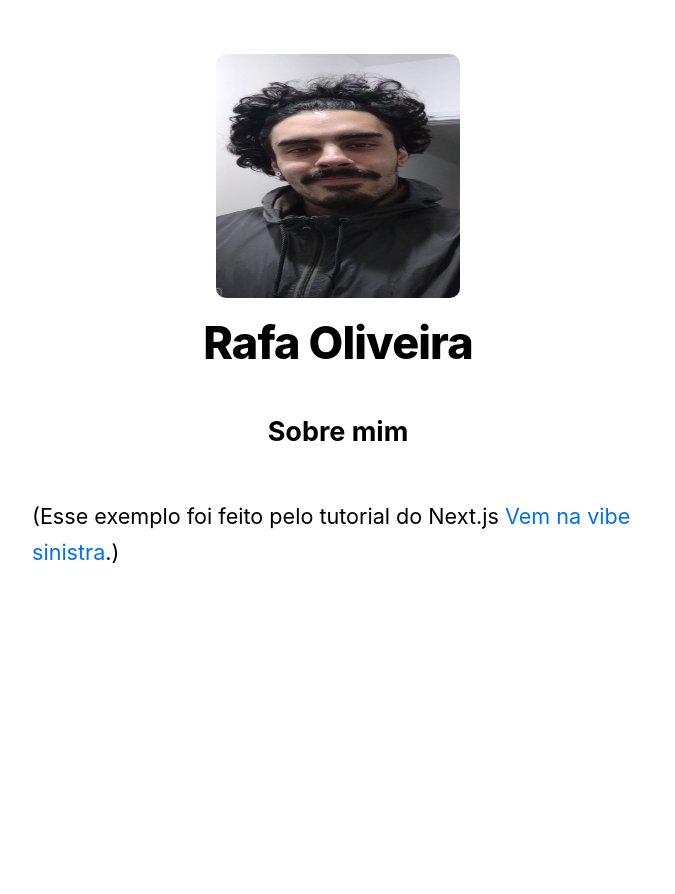
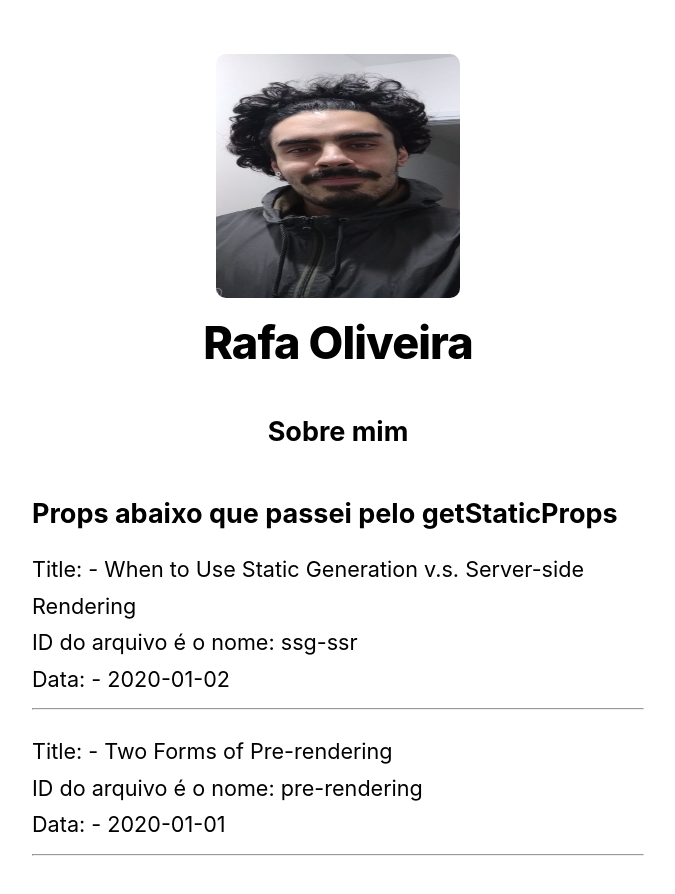
Before and after one commit to rafaooliveira/nextjs, a Next.js app: page / in a window 1280 px wide. Shown: the top 894 px of the page, without its empty margins (302-977 px from the left). Before the commit the page ends 800 px from the top, so only its background shows below. Built offline with nearby package versions, Linux system fonts and the light colour scheme.

Commit message:
getStaticProps conceito entendido e aplicado

```diff
--- a/package.json
+++ b/package.json
@@ -8,6 +8,7 @@
     "start": "next start"
   },
   "dependencies": {
+    "gray-matter": "^4.0.2",
     "next": "^10.0.0",
     "react": "17.0.1",
     "react-dom": "17.0.1",
--- a/pages/index.js
+++ b/pages/index.js
@@ -1,19 +1,41 @@
 import Head from 'next/head'
 import Layout, { siteTitle } from '../components/layout'
 import utilStyles from '../styles/utils.module.css'
+import { getSortedPostsData } from './lib/posts'
 
-export default function Home() {
+//  2 OBJ allPostsData COMO PARAMETRO DA FUNCAO
+export default function Home ({ allPostsData }) {
   return (
     <Layout home>
       <Head>
         <title>{siteTitle}</title>
       </Head>
-      <section className={utilStyles.headingMd}>
-        <p>
-          (Esse exemplo foi feito pelo tutorial do Next.js{' '}
-          <a href="https://nextjs.org/learn">Vem na vibe sinistra</a>.)
-        </p>
+      <section className={`${utilStyles.headingMd} ${utilStyles.padding1px}`}>
+        <h2 className={utilStyles.headingLg}>Props abaixo que passei pelo getStaticProps</h2>
+        <ul className={utilStyles.list}>
+          {/* allPostsData.map PRA RENDERIZAR CADA ITEM DO OBJ */}
+          { allPostsData.map(({ id, date, title }) => (
+            <li className={utilStyles.listItem} key={id}>
+              Title: - {title}
+              <br />
+              ID do arquivo é o nome: {id}
+              <br />
+              Data: - {date}
+              <hr/>
+            </li>
+            ))
+          }
+        </ul>
       </section>
     </Layout>
   )
 }
+//  1 USANDO getStaticProps() PARA RETORNAR OS PROPS INSTANCIADOS NO CONST allPostsData QUE RECEBE VALOR DA FUNÇÃO QUE RETORNA O METADATA COMO OBJ
+export async function getStaticProps() {
+  const allPostsData = getSortedPostsData()
+  return {
+    props: {
+      allPostsData
+    }
+  }
+}
--- /dev/null
+++ b/pages/lib/posts.js
@@ -0,0 +1,35 @@
+import fs from 'fs'
+import path from 'path'
+import matter from 'gray-matter'
+
+const postsDirectory = path.join(process.cwd(), 'posts')
+
+export function getSortedPostsData() {
+  // Get file names under /posts
+  const fileNames = fs.readdirSync(postsDirectory)
+  const allPostsData = fileNames.map(fileName => {
+    // Remove ".md" from file name to get id
+    const id = fileName.replace(/\.md$/, '')
+
+    // Read markdown file as string
+    const fullPath = path.join(postsDirectory, fileName)
+    const fileContents = fs.readFileSync(fullPath, 'utf8')
+
+    // Use gray-matter to parse the post metadata section
+    const matterResult = matter(fileContents)
+
+    // Combine the data with the id
+    return {
+      id,
+      ...matterResult.data
+    }
+  })
+  // Sort posts by date
+  return allPostsData.sort((a, b) => {
+    if (a.date < b.date) {
+      return 1
+    } else {
+      return -1
+    }
+  })
+}
--- /dev/null
+++ b/posts/pre-rendering.md
@@ -0,0 +1,11 @@
+---
+title: 'Two Forms of Pre-rendering'
+date: '2020-01-01'
+---
+
+Next.js has two forms of pre-rendering: **Static Generation** and **Server-side Rendering**. The difference is in **when** it generates the HTML for a page.
+
+- **Static Generation** is the pre-rendering method that generates the HTML at **build time**. The pre-rendered HTML is then _reused_ on each request.
+- **Server-side Rendering** is the pre-rendering method that generates the HTML on **each request**.
+
+Importantly, Next.js lets you **choose** which pre-rendering form to use for each page. You can create a "hybrid" Next.js app by using Static Generation for most pages and using Server-side Rendering for others.
--- /dev/null
+++ b/posts/ssg-ssr.md
@@ -0,0 +1,19 @@
+---
+title: 'When to Use Static Generation v.s. Server-side Rendering'
+date: '2020-01-02'
+---
+
+We recommend using **Static Generation** (with and without data) whenever possible because your page can be built once and served by CDN, which makes it much faster than having a server render the page on every request.
+
+You can use Static Generation for many types of pages, including:
+
+- Marketing pages
+- Blog posts
+- E-commerce product listings
+- Help and documentation
+
+You should ask yourself: "Can I pre-render this page **ahead** of a user's request?" If the answer is yes, then you should choose Static Generation.
+
+On the other hand, Static Generation is **not** a good idea if you cannot pre-render a page ahead of a user's request. Maybe your page shows frequently updated data, and the page content changes on every request.
+
+In that case, you can use **Server-Side Rendering**. It will be slower, but the pre-rendered page will always be up-to-date. Or you can skip pre-rendering and use client-side JavaScript to populate data.
```
Also changed, not shown: 1 other file (tests, documents, lock files or other folders).
